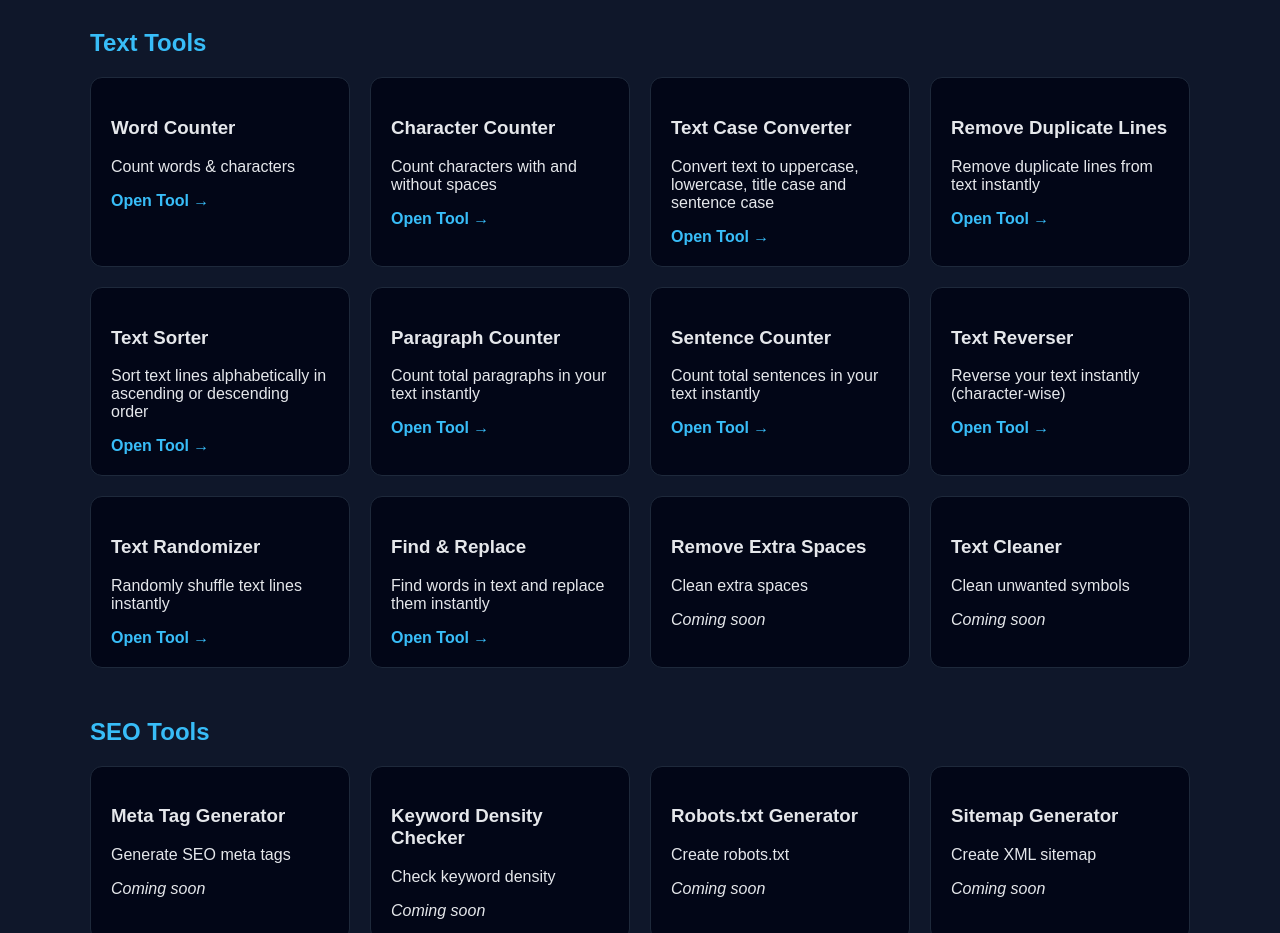
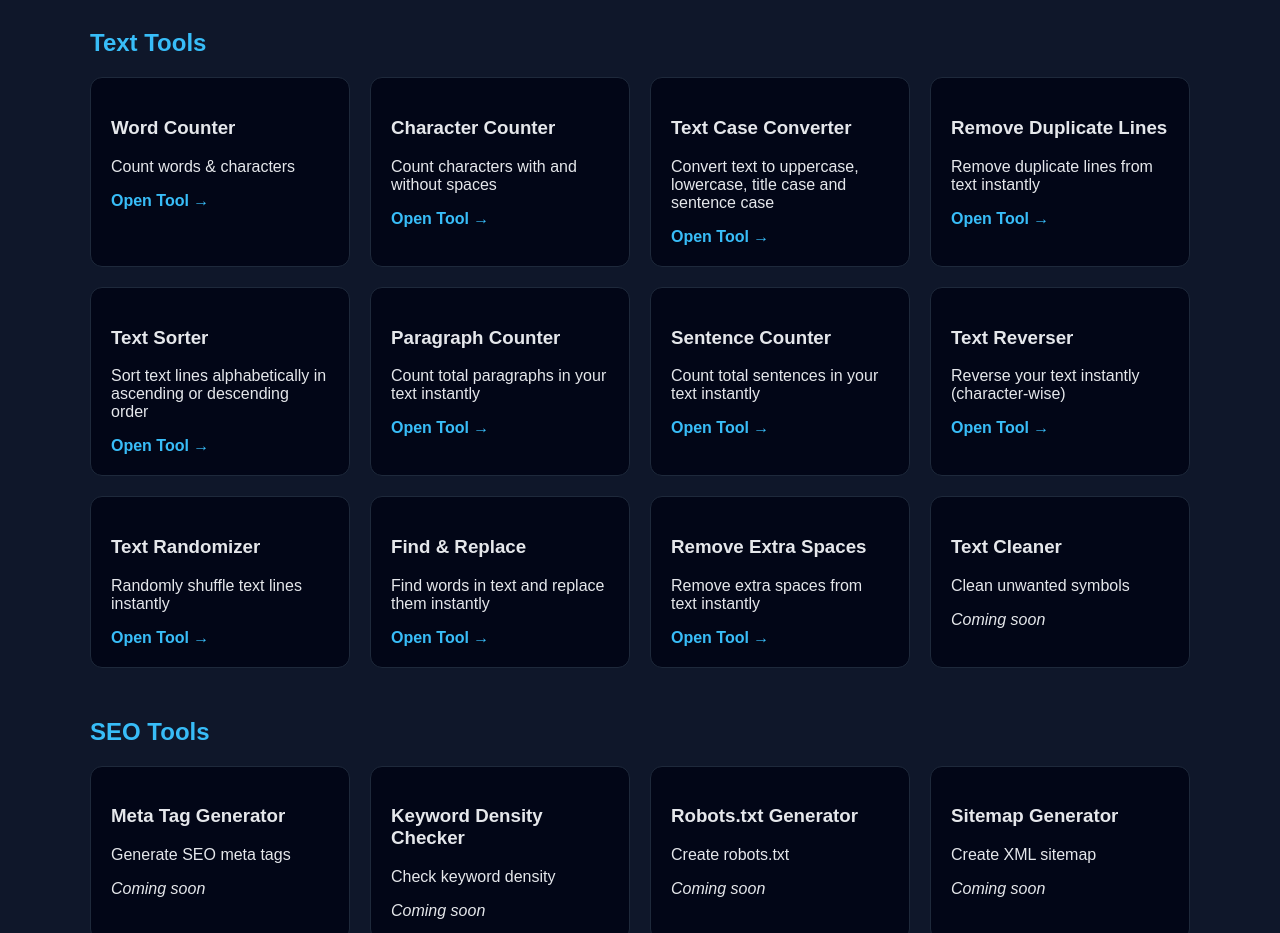
Before and after one commit to WebTooler/WebTooler.github.io, a plain HTML site: page tools.html in a window 1280 px wide. Shown: the part 167-1100 px from the top of the page. Drawn offline with Linux system fonts and the light colour scheme.

Commit message:
Update tools.html

```diff
--- a/tools.html
+++ b/tools.html
@@ -116,7 +116,11 @@ footer{
   <p>Find words in text and replace them instantly</p>
   <a href="tools/find-and-replace.html">Open Tool →</a>
 </div>
-<div class="tool"><h3>Remove Extra Spaces</h3><p>Clean extra spaces</p><em>Coming soon</em></div>
+<div class="tool">
+  <h3>Remove Extra Spaces</h3>
+  <p>Remove extra spaces from text instantly</p>
+  <a href="tools/remove-extra-spaces.html">Open Tool →</a>
+</div>
 <div class="tool"><h3>Text Cleaner</h3><p>Clean unwanted symbols</p><em>Coming soon</em></div>
 </div>
 
```
